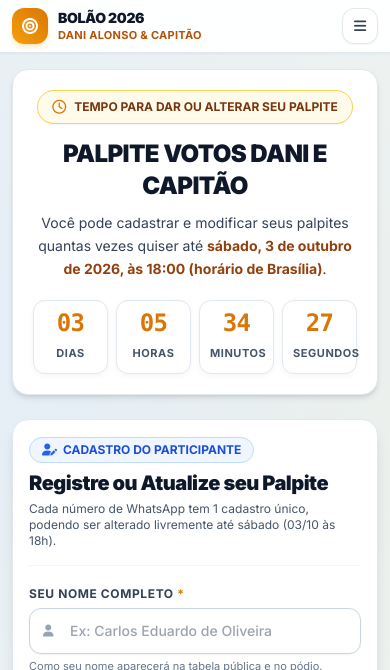
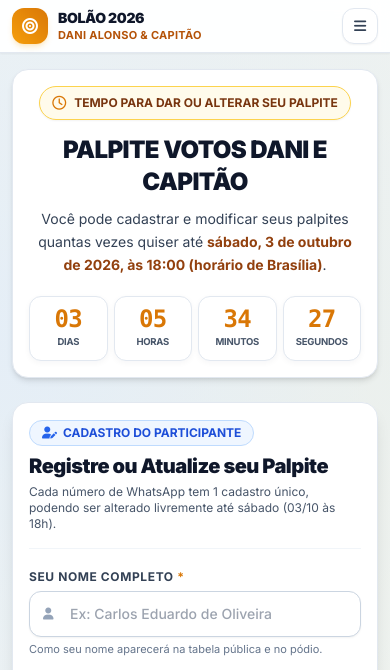
Before and after one commit to gueirosisabel2/bolao-2026, a website: page public/index.html in a window 390 px wide. Shown: the top 670 px of the page. Drawn offline with nearby package versions, Linux system fonts and the light colour scheme; no server answers.

Commit message:
Ajustar responsividade do cronometro mobile para evitar vazamento de Segundos

```diff
--- a/public/css/styles.css
+++ b/public/css/styles.css
@@ -53,6 +53,8 @@ body {
   background: #ffffff;
   border: 1.5px solid #e2e8f0;
   box-shadow: 0 2px 6px rgba(15, 23, 42, 0.04);
+  min-width: 0;
+  box-sizing: border-box;
 }
 
 .timer-box.closed {
--- a/public/index.html
+++ b/public/index.html
@@ -122,13 +122,13 @@
   <main class="flex-1 max-w-6xl w-full mx-auto px-3 sm:px-4 md:px-6 py-4 sm:py-6 md:py-10 space-y-6 sm:space-y-10">
 
     <!-- 4. CONTAGEM REGRESSIVA EM DESTAQUE (CARD BRANCO OTIMIZADO PARA MOBILE) -->
-    <section class="glass-card rounded-2xl sm:rounded-3xl p-5 sm:p-7 md:p-8 text-center relative border border-slate-200 shadow-md bg-white">
+    <section class="glass-card rounded-2xl sm:rounded-3xl p-4 sm:p-7 md:p-8 text-center relative border border-slate-200 shadow-md bg-white">
 
       <!-- Live Active Countdown -->
       <div id="timerActive">
-        <div class="inline-flex items-center space-x-2 bg-amber-50 text-amber-900 px-3.5 py-1.5 rounded-full text-xs sm:text-sm font-bold mb-3.5 border border-amber-300 shadow-sm">
-          <i class="fa-regular fa-clock text-amber-600 text-sm"></i>
-          <span>TEMPO PARA DAR OU ALTERAR SEU PALPITE</span>
+        <div class="inline-flex items-center space-x-2 bg-amber-50 text-amber-900 px-3 py-1.5 rounded-full text-xs sm:text-sm font-bold mb-3.5 border border-amber-300 shadow-sm max-w-full">
+          <i class="fa-regular fa-clock text-amber-600 text-sm flex-shrink-0"></i>
+          <span class="truncate">TEMPO PARA DAR OU ALTERAR SEU PALPITE</span>
         </div>
 
         <h2 class="text-2xl sm:text-3xl md:text-4xl font-black text-slate-900 mb-2.5 sm:mb-3 tracking-tight">
@@ -139,22 +139,22 @@
         </p>
 
         <!-- Big Countdown Digits (Responsivo para Celular com Letras e Números Maiores) -->
-        <div class="grid grid-cols-4 gap-2 sm:gap-3 md:gap-4 max-w-md mx-auto">
-          <div class="timer-box rounded-xl sm:rounded-2xl p-2.5 sm:p-3 md:p-4 text-center">
+        <div class="grid grid-cols-4 gap-1.5 sm:gap-3 md:gap-4 max-w-md mx-auto">
+          <div class="timer-box rounded-xl sm:rounded-2xl py-2.5 px-1 sm:p-3 md:p-4 text-center min-w-0">
             <span id="countDays" class="block text-2xl sm:text-3xl md:text-4xl font-black text-amber-600 font-mono tracking-tight leading-none mb-1">00</span>
-            <span class="text-[11px] sm:text-xs text-slate-600 font-bold uppercase tracking-wider">Dias</span>
+            <span class="text-[9.5px] sm:text-xs text-slate-600 font-bold uppercase tracking-tight sm:tracking-wider block truncate">Dias</span>
           </div>
-          <div class="timer-box rounded-xl sm:rounded-2xl p-2.5 sm:p-3 md:p-4 text-center">
+          <div class="timer-box rounded-xl sm:rounded-2xl py-2.5 px-1 sm:p-3 md:p-4 text-center min-w-0">
             <span id="countHours" class="block text-2xl sm:text-3xl md:text-4xl font-black text-amber-600 font-mono tracking-tight leading-none mb-1">00</span>
-            <span class="text-[11px] sm:text-xs text-slate-600 font-bold uppercase tracking-wider">Horas</span>
+            <span class="text-[9.5px] sm:text-xs text-slate-600 font-bold uppercase tracking-tight sm:tracking-wider block truncate">Horas</span>
           </div>
-          <div class="timer-box rounded-xl sm:rounded-2xl p-2.5 sm:p-3 md:p-4 text-center">
+          <div class="timer-box rounded-xl sm:rounded-2xl py-2.5 px-1 sm:p-3 md:p-4 text-center min-w-0">
             <span id="countMinutes" class="block text-2xl sm:text-3xl md:text-4xl font-black text-amber-600 font-mono tracking-tight leading-none mb-1">00</span>
-            <span class="text-[11px] sm:text-xs text-slate-600 font-bold uppercase tracking-wider">Minutos</span>
+            <span class="text-[9.5px] sm:text-xs text-slate-600 font-bold uppercase tracking-tight sm:tracking-wider block truncate">Minutos</span>
           </div>
-          <div class="timer-box rounded-xl sm:rounded-2xl p-2.5 sm:p-3 md:p-4 text-center">
+          <div class="timer-box rounded-xl sm:rounded-2xl py-2.5 px-1 sm:p-3 md:p-4 text-center min-w-0">
             <span id="countSeconds" class="block text-2xl sm:text-3xl md:text-4xl font-black text-amber-600 font-mono tracking-tight leading-none mb-1">00</span>
-            <span class="text-[11px] sm:text-xs text-slate-600 font-bold uppercase tracking-wider">Segundos</span>
+            <span class="text-[9.5px] sm:text-xs text-slate-600 font-bold uppercase tracking-tight sm:tracking-wider block truncate">Segundos</span>
           </div>
         </div>
       </div>
```
